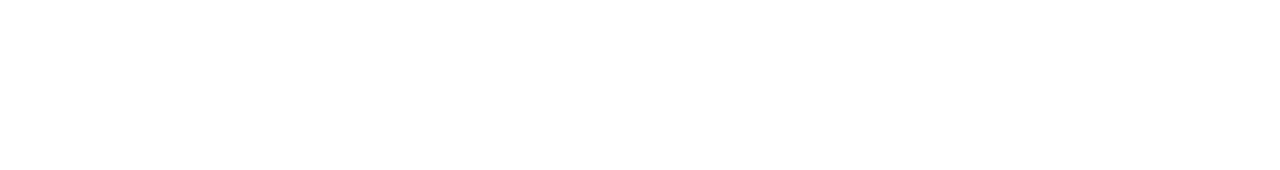
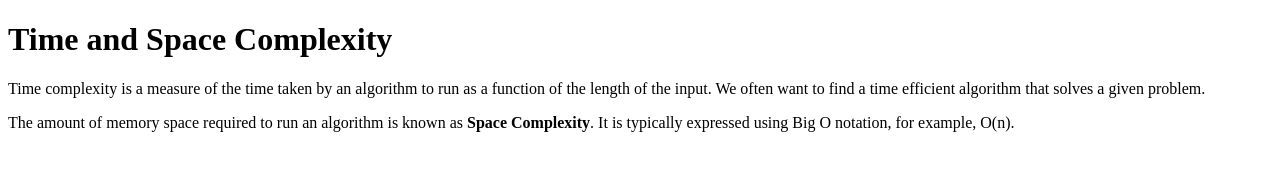
Before and after one commit to acciojob/time-and-space-complexity-nagamohan-2003, a website: page main.html in a window 1280 px wide. Drawn offline with Linux system fonts and the light colour scheme.

Commit message:
created a submission

```diff
--- a/main.html
+++ b/main.html
@@ -1,16 +1,15 @@
 <!DOCTYPE html>
+<html>
+<head>
+    <title>Time and Space Complexity</title>
+</head>
+<body>
 
-<html>
+    <h1>Time and Space Complexity</h1>
 
-<head>
-	<link rel="stylesheet" href="styles.css">
-</head>
+    <p>Time complexity is a measure of the time taken by an algorithm to run as a function of the length of the input. We often want to find a time efficient algorithm that solves a given problem.</p>
 
-<body>
-	<!-- the entire body must be written by student -->
-    <script type="text/javascript" src="./script.js">
-</script>
+    <p>The amount of memory space required to run an algorithm is known as <b>Space Complexity</b>. It is typically expressed using Big O notation, for example, O(n).</p>
 
 </body>
-
 </html>
```
